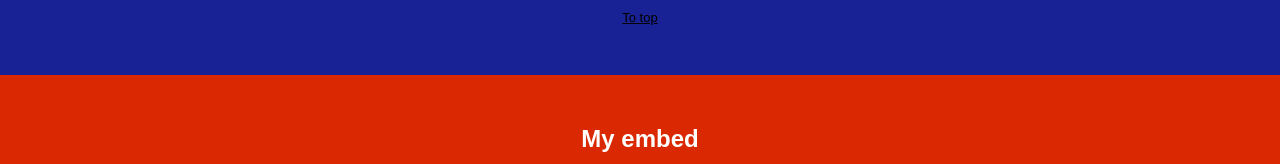
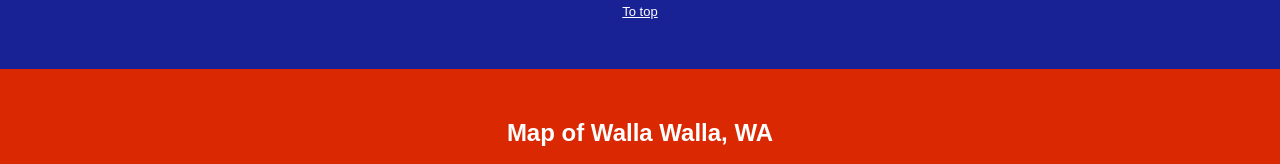
Before and after one commit to rmorse23/bmis235-html-2, a plain HTML site: page index.html in a window 1280 px wide. Shown: the part 2720-2884 px from the top of the page. Drawn offline with Linux system fonts and the light colour scheme; grey boxes are pictures that could not be loaded.

Commit message:
Change embed heading, remove stray b, fill in author name, fix text contrast

```diff
--- a/index.html
+++ b/index.html
@@ -1,13 +1,13 @@
-b<!DOCTYPE html>
+<!DOCTYPE html>
 <!--
-  Author: YOUR NAME
+  Author: Tre Morse
   GU username: YOUR-GU-USERNAME
   Course: BMIS 235 - HTML-2
 -->
 <html lang="en">
 <head>
 <meta charset="utf-8">
-<meta name="author" content="YOUR NAME">
+<meta name="author" content="Tre Morse">
 
 <!-- this is the title that shows up on the tab of a web browser -->
 <title>Tre's HTML Project</title>
@@ -100,7 +100,7 @@ ul {
 <!-- 3. Paste it on the empty line below the heading.             -->
 <!-- 4. Change the heading to say what it is.                     -->
 <section id="embed-block">
-<h2>My embed</h2>
+<h2>Map of Walla Walla, WA</h2>
 <iframe src="https://www.google.com/maps/embed?pb=!1m18!1m12!1m3!1d88583.628866882!2d-118.41081681939548!3d46.06628734407549!2m3!1f0!2f0!3f0!3m2!1i1024!2i768!4f13.1!3m3!1m2!1s0x54a2154ba0d0f73b%3A0x12c4afcfe71db1d4!2sWalla%20Walla%2C%20WA%2099362!5e0!3m2!1sen!2sus!4v1794624359078!5m2!1sen!2sus" width="600" height="450" style="border:0;" allowfullscreen="" loading="lazy" referrerpolicy="strict-origin-when-cross-origin"></iframe>
 </section>
 
@@ -122,10 +122,10 @@ ul {
     var pageColor  = dark ? darkColor  : lightColor;
     var blockColor = dark ? lightColor : darkColor;
     document.body.style.backgroundColor = pageColor;
-    document.body.style.color = dark ? "white" : "black";
+    document.body.style.color = "white";
     var block = document.getElementById("embed-block");
     block.style.backgroundColor = blockColor;
-    block.style.color = dark ? "black" : "white";
+    block.style.color = "white";
   }
 
   // 4. When the button is clicked: flip the mode, then repaint
```
